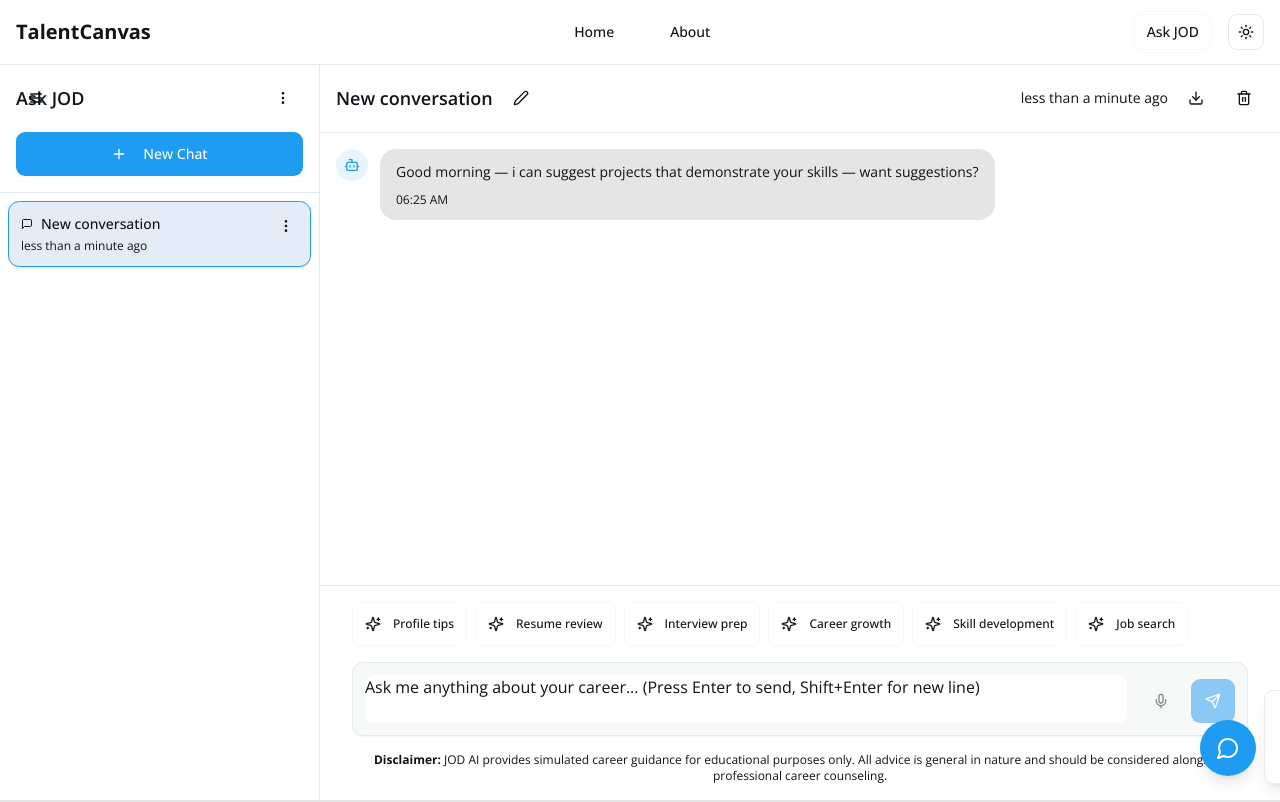
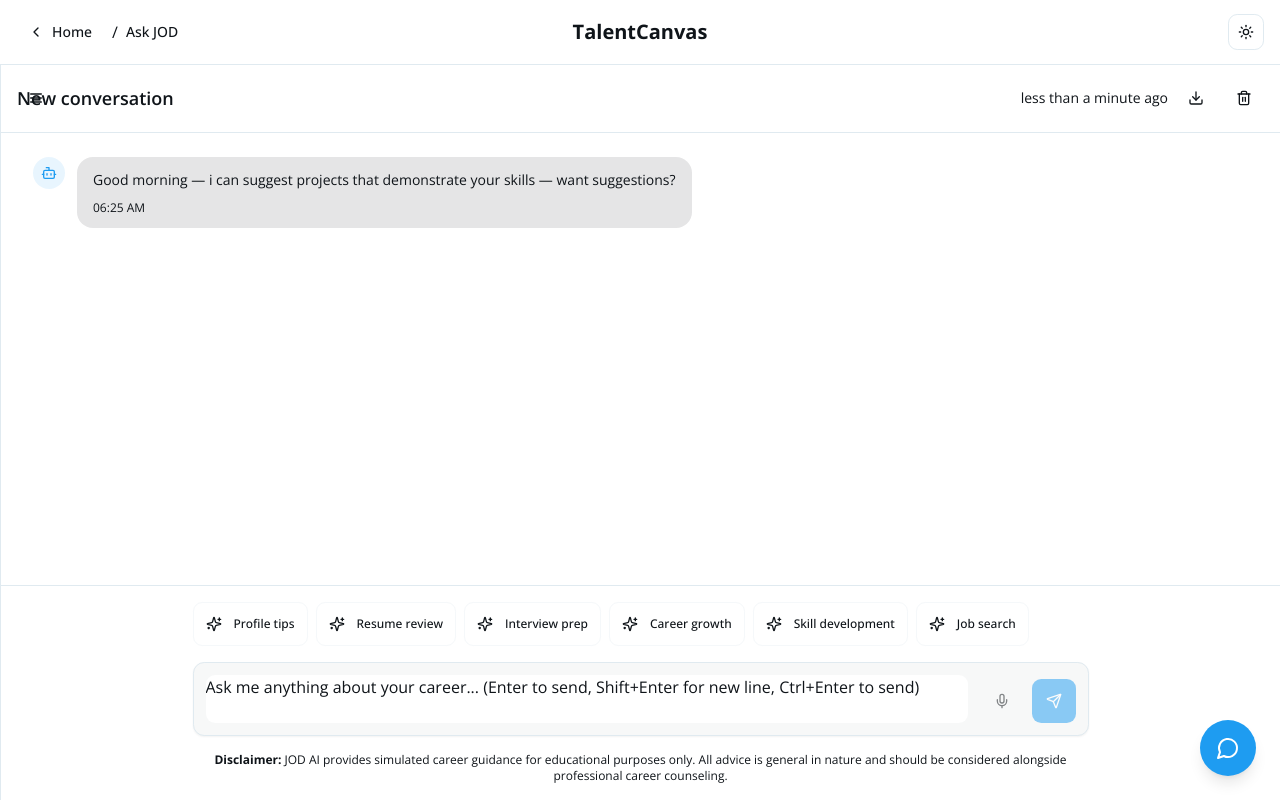
Before and after one commit to jod-dev-saas/talent-canvas-90, a React (Vite) app: page /ask-jod in a window 1280 px wide. Shown: the top 802 px of the page. Built offline with nearby package versions, Linux system fonts and the light colour scheme.

Commit message:
Refactor: Polish Ask JOD chat page

```diff
--- a/src/components/AskJodComposer.tsx
+++ b/src/components/AskJodComposer.tsx
@@ -63,6 +63,9 @@ export function AskJodComposer({ onSendMessage, disabled = false }: AskJodCompos
     if (e.key === 'Enter' && !e.shiftKey) {
       e.preventDefault();
       handleSend();
+    } else if (e.key === 'Enter' && (e.ctrlKey || e.metaKey)) {
+      e.preventDefault();
+      handleSend();
     }
   };
 
@@ -114,7 +117,7 @@ export function AskJodComposer({ onSendMessage, disabled = false }: AskJodCompos
                 value={message}
                 onChange={(e) => setMessage(e.target.value)}
                 onKeyDown={handleKeyPress}
-                placeholder="Ask me anything about your career... (Press Enter to send, Shift+Enter for new line)"
+                placeholder="Ask me anything about your career... (Enter to send, Shift+Enter for new line, Ctrl+Enter to send)"
                 className="min-h-[44px] max-h-[120px] resize-none border-0 shadow-none focus-visible:ring-0 p-0 text-base"
                 disabled={isSending || disabled}
                 aria-label="Type your message"
--- a/src/components/AskJodMain.tsx
+++ b/src/components/AskJodMain.tsx
@@ -26,7 +26,7 @@ interface AskJodMainProps {
   conversation: Conversation;
   userRole: 'candidate' | 'company' | null;
   onUpdateTitle: (conversationId: string, newTitle: string) => void;
-  onExport: (conversation: Conversation) => void;
+  onExportPDF: (conversation: Conversation) => void;
   onDelete: (conversationId: string) => void;
 }
 
@@ -34,7 +34,7 @@ export function AskJodMain({
   conversation,
   userRole,
   onUpdateTitle,
-  onExport,
+  onExportPDF,
   onDelete
 }: AskJodMainProps) {
   const [isEditingTitle, setIsEditingTitle] = useState(false);
@@ -42,17 +42,30 @@ export function AskJodMain({
   const [showDeleteDialog, setShowDeleteDialog] = useState(false);
   const scrollAreaRef = useRef<HTMLDivElement>(null);
   const messagesEndRef = useRef<HTMLDivElement>(null);
+  const titleInputRef = useRef<HTMLInputElement>(null);
+
+  // Update title value when conversation changes
+  useEffect(() => {
+    setTitleValue(conversation.title);
+  }, [conversation.title]);
 
   // Auto-scroll to bottom when messages change
   useEffect(() => {
-    if (messagesEndRef.current) {
-      messagesEndRef.current.scrollIntoView({ behavior: 'smooth' });
+    if (messagesEndRef.current && typeof window !== 'undefined') {
+      const prefersReducedMotion = window.matchMedia('(prefers-reduced-motion: reduce)').matches;
+      setTimeout(() => {
+        messagesEndRef.current?.scrollIntoView({
+          behavior: prefersReducedMotion ? 'auto' : 'smooth',
+          block: 'end'
+        });
+      }, 100);
     }
   }, [conversation.messages]);
 
   const handleSaveTitle = () => {
-    if (titleValue.trim() && titleValue !== conversation.title) {
-      onUpdateTitle(conversation.id, titleValue.trim());
+    const trimmed = titleValue.trim();
+    if (trimmed && trimmed !== conversation.title) {
+      onUpdateTitle(conversation.id, trimmed);
     }
     setIsEditingTitle(false);
   };
@@ -70,6 +83,15 @@ export function AskJodMain({
     }
   };
 
+  const handleTitleClick = () => {
+    setIsEditingTitle(true);
+    // Focus the input after state update
+    setTimeout(() => {
+      titleInputRef.current?.focus();
+      titleInputRef.current?.select();
+    }, 10);
+  };
+
   return (
     <div className="flex-1 flex flex-col">
       {/* Header */}
@@ -79,32 +101,30 @@ export function AskJodMain({
             {isEditingTitle ? (
               <div className="flex items-center gap-2 flex-1">
                 <Input
+                  ref={titleInputRef}
                   value={titleValue}
                   onChange={(e) => setTitleValue(e.target.value)}
                   onKeyDown={handleKeyPress}
+                  onBlur={handleSaveTitle}
                   className="flex-1"
-                  autoFocus
+                  aria-label="Edit conversation title"
                 />
-                <Button size="sm" variant="ghost" onClick={handleSaveTitle}>
+                <Button size="sm" variant="ghost" onClick={handleSaveTitle} aria-label="Save title">
                   <Check className="h-4 w-4" />
                 </Button>
-                <Button size="sm" variant="ghost" onClick={handleCancelEdit}>
+                <Button size="sm" variant="ghost" onClick={handleCancelEdit} aria-label="Cancel edit">
                   <X className="h-4 w-4" />
                 </Button>
               </div>
             ) : (
               <div className="flex items-center gap-2 flex-1 min-w-0">
-                <h1 className="text-lg font-semibold truncate">
+                <h1
+                  className="text-lg font-semibold truncate cursor-pointer hover:text-primary transition-colors"
+                  onClick={handleTitleClick}
+                  title="Click to edit title"
+                >
                   {conversation.title}
                 </h1>
-                <Button
-                  size="sm"
-                  variant="ghost"
-                  onClick={() => setIsEditingTitle(true)}
-                  className="flex-shrink-0"
-                >
-                  <Edit2 className="h-4 w-4" />
-                </Button>
               </div>
             )}
           </div>
@@ -123,14 +143,16 @@ export function AskJodMain({
             <Button
               size="sm"
               variant="ghost"
-              onClick={() => onExport(conversation)}
+              onClick={() => onExportPDF(conversation)}
+              title="Export as PDF"
+              aria-label="Export conversation as PDF"
             >
               <Download className="h-4 w-4" />
             </Button>
 
             <AlertDialog open={showDeleteDialog} onOpenChange={setShowDeleteDialog}>
               <AlertDialogTrigger asChild>
-                <Button size="sm" variant="ghost">
+                <Button size="sm" variant="ghost" title="Delete conversation" aria-label="Delete conversation">
                   <Trash2 className="h-4 w-4" />
                 </Button>
               </AlertDialogTrigger>
@@ -161,7 +183,7 @@ export function AskJodMain({
 
       {/* Messages */}
       <ScrollArea className="flex-1" ref={scrollAreaRef}>
-        <div className="p-4 space-y-4">
+        <div className="px-6 md:px-8 py-6 space-y-4">
           <AnimatePresence mode="popLayout">
             {conversation.messages.map((message, index) => (
               <motion.div
@@ -183,7 +205,7 @@ export function AskJodMain({
                   message.role === 'user'
                     ? 'bg-primary text-primary-foreground'
                     : 'bg-muted'
-                } rounded-2xl px-4 py-3`}>
+                } rounded-2xl px-4 py-3 mb-1`}>
                   <div className="text-sm leading-relaxed whitespace-pre-wrap">
                     {message.text}
                   </div>
--- a/src/components/AskJodSidebar.tsx
+++ b/src/components/AskJodSidebar.tsx
@@ -216,13 +216,15 @@ export function AskJodSidebar({
         <SidebarContent />
       </div>
 
-      {/* Mobile Sidebar Toggle */}
+      {/* Mobile Sidebar Toggle - Only show when sidebar is closed */}
       <Sheet>
         <SheetTrigger asChild>
           <Button
             variant="ghost"
             size="sm"
-            className="lg:hidden fixed top-20 left-4 z-50"
+            className={`lg:hidden fixed top-20 left-4 z-50 ${isOpen ? 'hidden' : 'flex'}`}
+            aria-expanded={isOpen}
+            aria-label="Open chat sidebar"
           >
             <Menu className="h-4 w-4" />
           </Button>
@@ -232,15 +234,19 @@ export function AskJodSidebar({
         </SheetContent>
       </Sheet>
 
-      {/* Desktop Toggle Button */}
+      {/* Desktop Toggle Button - Only show when sidebar is closed */}
+      {!isOpen && (
         <Button
           variant="ghost"
           size="sm"
           onClick={onToggle}
           className="hidden lg:flex fixed top-20 left-4 z-50"
+          aria-expanded={isOpen}
+          aria-label="Open chat sidebar"
         >
           <Menu className="h-4 w-4" />
         </Button>
+      )}
     </>
   );
 }
--- /dev/null
+++ b/src/components/AskJodTopbar.tsx
@@ -0,0 +1,48 @@
+/**
+ * Ask JOD Minimal Top Bar - Breadcrumb navigation and theme toggle
+ *
+ * Features:
+ * - Breadcrumb link back to Home
+ * - Centered brand name
+ * - Theme toggle on the right
+ * - Sticky positioning
+ * - Accessible navigation
+ */
+
+import { Link } from "react-router-dom";
+import { ThemeToggle } from "./ThemeToggle";
+import { Button } from "@/components/ui/button";
+import { ChevronLeft } from "lucide-react";
+
+export function AskJodTopbar() {
+  return (
+    <header className="fixed top-0 left-0 right-0 z-50 bg-background/95 backdrop-blur-sm border-b border-border">
+      <div className="container mx-auto px-4 h-16 flex items-center justify-between">
+        {/* Left: Breadcrumb */}
+        <div className="flex items-center">
+          <Button variant="ghost" size="sm" asChild>
+            <Link to="/" className="flex items-center gap-2 text-muted-foreground hover:text-foreground">
+              <ChevronLeft className="h-4 w-4" />
+              <span className="hidden sm:inline">Home</span>
+            </Link>
+          </Button>
+          <span className="mx-2 text-muted-foreground">/</span>
+          <span className="text-sm font-medium">Ask JOD</span>
+        </div>
+
+        {/* Center: Brand */}
+        <Link
+          to="/"
+          className="absolute left-1/2 transform -translate-x-1/2 font-bold text-xl text-foreground hover:text-primary transition-colors"
+        >
+          TalentCanvas
+        </Link>
+
+        {/* Right: Theme Toggle */}
+        <div className="flex items-center">
+          <ThemeToggle />
+        </div>
+      </div>
+    </header>
+  );
+}
--- a/src/components/Header.tsx
+++ b/src/components/Header.tsx
@@ -6,7 +6,7 @@
  */
 
 import { useState, useEffect } from "react";
-import { Link, useNavigate } from "react-router-dom";
+import { Link, useNavigate, useLocation } from "react-router-dom";
 import { ThemeToggle } from "./ThemeToggle";
 import { Button } from "@/components/ui/button";
 import { Sheet, SheetContent, SheetHeader, SheetTitle, SheetTrigger } from "@/components/ui/sheet";
@@ -50,6 +50,10 @@ export function Header() {
   const [role, setRole] = useState<UserRole>(null);
   const [mobileMenuOpen, setMobileMenuOpen] = useState(false);
   const navigate = useNavigate();
+  const location = useLocation();
+
+  // Check if current route is Ask JOD to hide the nav button
+  const isOnAskJodPage = location.pathname === '/ask-jod';
 
   // Read role from localStorage on mount and listen for changes
   useEffect(() => {
@@ -146,7 +150,8 @@ export function Header() {
               </Badge>
             )}
 
-            {/* Ask JOD Button - Always visible with prefetch */}
+            {/* Ask JOD Button - Hidden when on /ask-jod page */}
+            {!isOnAskJodPage && (
               <Button
                 variant="outline"
                 size="sm"
@@ -163,6 +168,7 @@ export function Header() {
               >
                 <Link to="/ask-jod">Ask JOD</Link>
               </Button>
+            )}
 
             <ThemeToggle />
 
@@ -179,7 +185,7 @@ export function Header() {
                   <SheetTitle>Navigation</SheetTitle>
                 </SheetHeader>
                 <div className="flex flex-col space-y-4 mt-6">
-                  {navItems.map(item => (
+                  {navItems.filter(item => !(isOnAskJodPage && item.href === '/ask-jod')).map(item => (
                     <Button
                       key={item.href}
                       variant="ghost"
--- a/src/pages/AskJod.tsx
+++ b/src/pages/AskJod.tsx
@@ -1,12 +1,14 @@
 /**
- * Ask JOD - ChatGPT-style AI Career Assistant
+ * Ask JOD - ChatGPT-style AI Career Assistant (Full Page UI)
  *
  * Features:
+ * - Minimal top bar with breadcrumb navigation and theme toggle
  * - Time-based greeting on new conversations
  * - 20 hardcoded assistant messages with pattern matching
  * - Local storage for chat history (localStorage.jod_chats_v1)
- * - Export/import conversations
+ * - PDF export and conversation management
  * - Mobile-responsive with collapsible sidebar
+ * - Keyboard shortcuts: N/Ctrl+N for new chat, Escape to close modals
  *
  * Storage keys:
  * - localStorage.jod_chats_v1: Array of conversations
@@ -16,13 +18,15 @@
  * TODO: Add NEXT_PUBLIC_OPENAI_KEY for production AI integration
  */
 
-import { useState, useEffect, useRef } from "react";
-import { Header } from "@/components/Header";
-import { Footer } from "@/components/Footer";
+"use client";
+
+import { useState, useEffect, useRef, useCallback } from "react";
+import { useLocation } from "react-router-dom";
 import { Button } from "@/components/ui/button";
 import { AskJodSidebar } from "@/components/AskJodSidebar";
 import { AskJodMain } from "@/components/AskJodMain";
 import { AskJodComposer } from "@/components/AskJodComposer";
+import { AskJodTopbar } from "@/components/AskJodTopbar";
 import { generateTimeBasedGreeting, getAssistantResponse } from "@/lib/ask-jod-mock";
 import { useToast } from "@/hooks/use-toast";
 
@@ -41,13 +45,21 @@ export interface Conversation {
   updated_at: Date;
 }
 
+// Metadata for the page
+export const metadata = {
+  title: "Ask JOD",
+  description: "Chat-style career advisor (simulated)"
+};
+
 export default function AskJod() {
   const [conversations, setConversations] = useState<Conversation[]>([]);
   const [currentConversation, setCurrentConversation] = useState<Conversation | null>(null);
-  const [sidebarOpen, setSidebarOpen] = useState(true);
+  const [sidebarOpen, setSidebarOpen] = useState(false); // Start collapsed on mobile
   const [userRole, setUserRole] = useState<'candidate' | 'company' | null>(null);
   const { toast } = useToast();
+  const location = useLocation();
   const messagesEndRef = useRef<HTMLDivElement>(null);
+  const saveTimeoutRef = useRef<NodeJS.Timeout>();
 
   // Load data on mount
   useEffect(() => {
@@ -94,13 +106,18 @@ export default function AskJod() {
     }
   }, []);
 
-  // Save conversations when they change
-  useEffect(() => {
+  // Debounced save conversations when they change
+  const debouncedSave = useCallback((conversationsToSave: Conversation[]) => {
+    if (saveTimeoutRef.current) {
+      clearTimeout(saveTimeoutRef.current);
+    }
+
+    saveTimeoutRef.current = setTimeout(() => {
       if (typeof window === 'undefined') return;
 
-    if (conversations.length > 0) {
+      if (conversationsToSave.length > 0) {
         try {
-        localStorage.setItem('jod_chats_v1', JSON.stringify(conversations));
+          localStorage.setItem('jod_chats_v1', JSON.stringify(conversationsToSave));
         } catch (error) {
           console.error('Failed to save conversations:', error);
           toast({
@@ -110,17 +127,44 @@ export default function AskJod() {
           });
         }
       }
-  }, [conversations, toast]);
+    }, 500);
+  }, [toast]);
 
-  // Auto-scroll to bottom when messages change (with reduced motion support)
   useEffect(() => {
-    if (messagesEndRef.current) {
+    debouncedSave(conversations);
+  }, [conversations, debouncedSave]);
+
+  // Auto-scroll to bottom when messages change or conversation switches
+  useEffect(() => {
+    if (messagesEndRef.current && typeof window !== 'undefined') {
       const prefersReducedMotion = window.matchMedia('(prefers-reduced-motion: reduce)').matches;
-      messagesEndRef.current.scrollIntoView({
-        behavior: prefersReducedMotion ? 'auto' : 'smooth'
+      setTimeout(() => {
+        messagesEndRef.current?.scrollIntoView({
+          behavior: prefersReducedMotion ? 'auto' : 'smooth',
+          block: 'end'
         });
+      }, 100);
     }
-  }, [currentConversation?.messages]);
+  }, [currentConversation?.messages, currentConversation?.id]);
+
+  // Keyboard shortcuts
+  useEffect(() => {
+    const handleKeydown = (e: KeyboardEvent) => {
+      // New chat: N or Ctrl+N
+      if ((e.key === 'n' || e.key === 'N') && (e.ctrlKey || e.metaKey || !e.ctrlKey)) {
+        if (!e.ctrlKey && !e.metaKey) {
+          // Only 'N' key, check if not typing in input
+          const target = e.target as HTMLElement;
+          if (target.tagName === 'INPUT' || target.tagName === 'TEXTAREA') return;
+        }
+        e.preventDefault();
+        createNewConversation();
+      }
+    };
+
+    window.addEventListener('keydown', handleKeydown);
+    return () => window.removeEventListener('keydown', handleKeydown);
+  }, []);
 
   const createNewConversation = () => {
     if (typeof window === 'undefined') return;
@@ -182,18 +226,21 @@ export default function AskJod() {
     });
   };
 
-  const updateConversationTitle = (conversationId: string, newTitle: string) => {
+  const updateConversationTitle = useCallback((conversationId: string, newTitle: string) => {
+    const trimmedTitle = newTitle.trim();
+    if (!trimmedTitle) return;
+
     setConversations(prev => prev.map(c =>
       c.id === conversationId
-        ? { ...c, title: newTitle, updated_at: new Date() }
+        ? { ...c, title: trimmedTitle, updated_at: new Date() }
         : c
     ));
 
     // Update current conversation if it matches
     if (currentConversation?.id === conversationId) {
-      setCurrentConversation(prev => prev ? { ...prev, title: newTitle, updated_at: new Date() } : null);
+      setCurrentConversation(prev => prev ? { ...prev, title: trimmedTitle, updated_at: new Date() } : null);
     }
-  };
+  }, [currentConversation?.id]);
 
   const sendMessage = async (text: string) => {
     if (!currentConversation || !text.trim()) return;
@@ -241,26 +288,64 @@ export default function AskJod() {
     }, 1000 + Math.random() * 1500);
   };
 
-  const exportConversation = (conversation: Conversation) => {
-    const chatText = conversation.messages.map(msg =>
-      `${msg.role === 'user' ? 'You' : 'JOD'}: ${msg.text}\n`
-    ).join('\n');
+  const exportConversationAsPDF = useCallback((conversation: Conversation) => {
+    try {
+      // Create a printable version of the chat
+      const printContent = `
+        <html>
+          <head>
+            <title>JOD Chat - ${conversation.title}</title>
+            <style>
+              body { font-family: system-ui, sans-serif; max-width: 800px; margin: 0 auto; padding: 20px; }
+              .header { margin-bottom: 30px; padding-bottom: 20px; border-bottom: 1px solid #ddd; }
+              .message { margin-bottom: 20px; padding: 15px; border-radius: 8px; }
+              .user { background: #e3f2fd; margin-left: 20%; }
+              .assistant { background: #f5f5f5; margin-right: 20%; }
+              .role { font-weight: bold; margin-bottom: 8px; }
+              .timestamp { font-size: 0.8em; color: #666; margin-top: 8px; }
+              .content { line-height: 1.5; white-space: pre-wrap; }
+            </style>
+          </head>
+          <body>
+            <div class="header">
+              <h1>JOD Chat Export</h1>
+              <h2>${conversation.title}</h2>
+              <p>Exported on: ${new Date().toLocaleString()}</p>
+            </div>
+            ${conversation.messages.map(msg => `
+              <div class="message ${msg.role}">
+                <div class="role">${msg.role === 'user' ? 'You' : 'JOD Assistant'}</div>
+                <div class="content">${msg.text}</div>
+                <div class="timestamp">${msg.timestamp.toLocaleString()}</div>
+              </div>
+            `).join('')}
+          </body>
+        </html>
+      `;
 
-    const blob = new Blob([chatText], { type: 'text/plain' });
-    const url = URL.createObjectURL(blob);
-    const a = document.createElement('a');
-    a.href = url;
-    a.download = `jod-chat-${conversation.id}-${new Date().toISOString().split('T')[0]}.txt`;
-    document.body.appendChild(a);
-    a.click();
-    document.body.removeChild(a);
-    URL.revokeObjectURL(url);
+      const printWindow = window.open('', '_blank');
+      if (printWindow) {
+        printWindow.document.write(printContent);
+        printWindow.document.close();
+
+        printWindow.onload = () => {
+          printWindow.print();
+          setTimeout(() => printWindow.close(), 100);
+        };
+      }
 
       toast({
-      title: "Chat Exported",
-      description: "Conversation downloaded as text file"
+        title: "Chat Export",
+        description: "PDF export dialog opened"
       });
-  };
+    } catch (error) {
+      toast({
+        title: "Export Failed",
+        description: "Could not export chat as PDF",
+        variant: "destructive"
+      });
+    }
+  }, [toast]);
 
   const exportAllConversations = () => {
     const allChats = JSON.stringify(conversations, null, 2);
@@ -312,10 +397,10 @@ export default function AskJod() {
   };
 
   return (
-    <div className="min-h-screen bg-background">
-      <Header />
+    <div className="min-h-screen bg-background flex flex-col">
+      <AskJodTopbar />
 
-      <main className="pt-16 h-screen flex overflow-hidden">
+      <main className="pt-16 flex-1 flex overflow-hidden">
         <AskJodSidebar
           conversations={conversations}
           currentConversation={currentConversation}
@@ -336,7 +421,7 @@ export default function AskJod() {
                 conversation={currentConversation}
                 userRole={userRole}
                 onUpdateTitle={updateConversationTitle}
-                onExport={exportConversation}
+                onExportPDF={exportConversationAsPDF}
                 onDelete={deleteConversation}
               />
               <AskJodComposer
@@ -345,12 +430,12 @@ export default function AskJod() {
               />
             </>
           ) : (
-            <div className="flex-1 flex items-center justify-center p-4">
-              <div className="text-center space-y-4 max-w-md">
+            <div className="flex-1 flex items-center justify-center p-6 md:p-8">
+              <div className="text-center space-y-6 max-w-md">
                 <h2 className="text-2xl font-semibold text-muted-foreground">
                   Welcome to Ask JOD
                 </h2>
-                <p className="text-muted-foreground">
+                <p className="text-muted-foreground leading-relaxed">
                   Start a new conversation to get career guidance and advice from our AI assistant.
                 </p>
                 <Button
@@ -367,8 +452,6 @@ export default function AskJod() {
 
         <div ref={messagesEndRef} />
       </main>
-
-      <Footer />
     </div>
   );
 }
```
Lines whose indentation alone changed are shown as unchanged.
